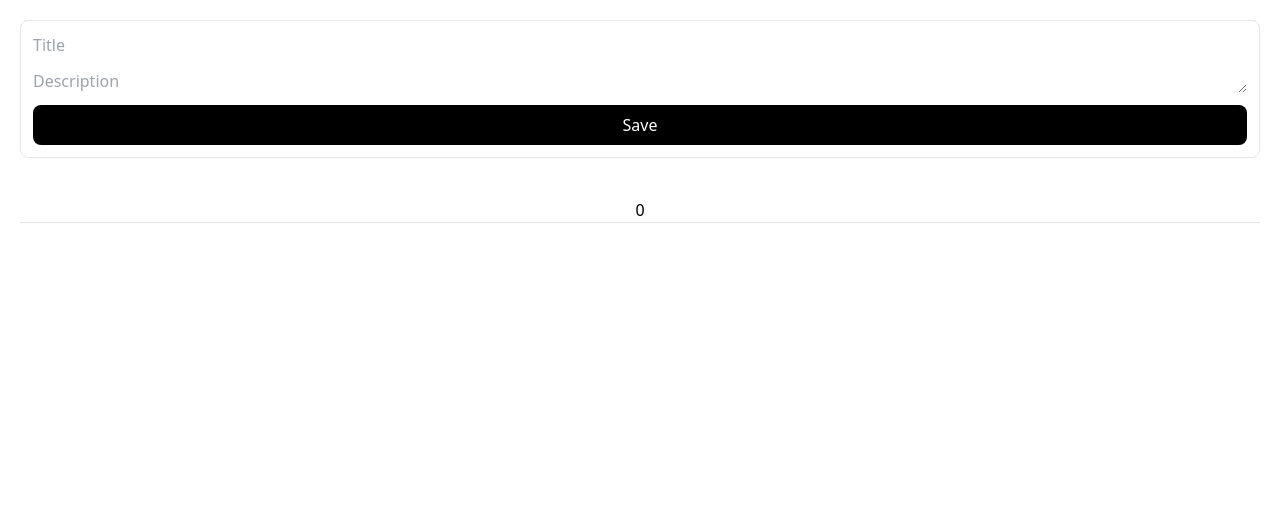
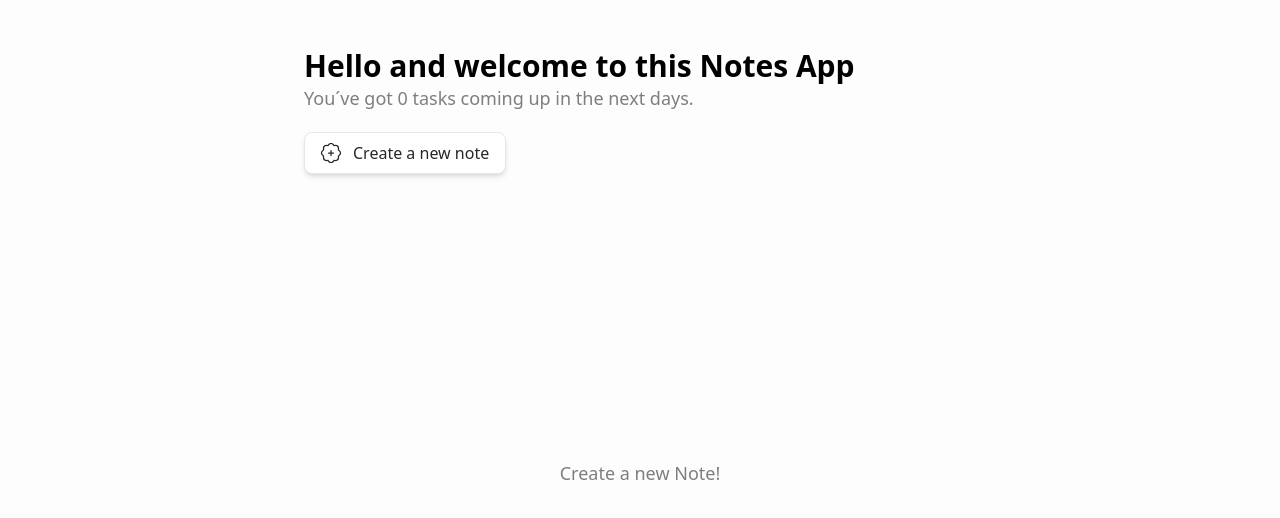
Before and after one commit to codewithsebas/Todo-List, a Next.js app: page / in a window 1280 px wide. Shown: the top 518 px of the page. Built offline with nearby package versions, Linux system fonts and the light colour scheme.

Commit message:
Redesign, Logic & Method DeleteAll

```diff
--- a/components/TaskForm.js
+++ b/components/TaskForm.js
@@ -4,8 +4,11 @@ import { addTask, updateTask } from "@/features/tasks/taskSlice";
 import { v4 as uuid } from "uuid";
 import { useEffect } from "react";
 import { useRouter } from "next/router";
+import { VscClose } from "react-icons/vsc";
+import { TbCircleCheck, TbCircleCheckFilled } from "react-icons/tb";
+import { RxReset } from "react-icons/rx";
 
-const TaskForm = () => {
+const TaskForm = ({ setNewTask }) => {
   // Function query /id/ Task
   const { push, query } = useRouter();
 
@@ -22,7 +25,7 @@ const TaskForm = () => {
   const handleChange = (e) => {
     const { name, value, type } = e.target;
 
-    const newValue = type === "radio" ? e.target.checked : value;
+    const newValue = type === "checkbox" ? e.target.checked : value;
 
     setTask({ ...task, [name]: newValue });
   };
@@ -41,11 +44,20 @@ const TaskForm = () => {
       );
     }
     push("/");
+    handleReset()
+  };
+
+  const handleReset = () => {
+    setTask({
+      title: "",
+      description: "",
+      completed: false,
+    });
   };
 
   useEffect(() => {
-    if(task.length === 0) {
-        push('/')
+    if (task.length === 0) {
+      push("/");
     }
     if (query.id) {
       setTask(tasks.find((task) => task.id === query.id));
@@ -55,51 +67,100 @@ const TaskForm = () => {
   return (
     <form
       onSubmit={handleSubmit}
-      className="border m-5 p-3 rounded-lg flex flex-col justify-center items-center"
+      className="w-full relative max-w-2xl bg-white border m-5 py-6 px-7 rounded-lg flex flex-col gap-4 items-start"
     >
-      <div className="w-full flex flex-col gap-3">
+      <h1 className="font-semibold text-3xl">New Note</h1>
+      <div className="flex flex-col gap-3 w-full h-full">
+        <div className="flex flex-col gap-1">
+          <label htmlFor="description" className="font-medium text-lg">
+            Title
+          </label>
           <input
-          className="outline-none"
+            className="outline-none text-base font-medium border py-2 px-3 rounded-md duration-200 focus:border-sky-200 placeholder:font-normal"
             type="text"
             onChange={handleChange}
             name="title"
-          placeholder="Title"
+            placeholder="Your title"
             value={task.title}
+            autoFocus
           />
+        </div>
+        <div className="flex flex-col gap-1">
+          <label htmlFor="description" className="font-medium text-lg">
+            Description
+          </label>
           <textarea
-          className="outline-none"
+            className="outline-none font-base font-medium border py-2 px-3 rounded-md w-full h-20 duration-200 focus:border-sky-200 placeholder:font-normal"
             name="description"
             onChange={handleChange}
             placeholder="Description"
+            maxLength="300"
             cols="10"
-          rows="1"
             value={task.description}
           ></textarea>
-        {query.id ? (
+        </div>
         <div className="flex gap-2">
             <input
-            id="published"
+              hidden
+              id="completed"
               className="peer/published"
-            type="radio"
+              type="checkbox"
               name="completed"
               value={task.completed}
-            checked={task.completed === true}
+              checked={task.completed}
               onChange={handleChange}
             />
+
           <label
-            htmlFor="published"
-            className="peer-checked/published:text-sky-500"
+            htmlFor="completed"
+            className="text-lg font-medium flex items-center gap-2 cursor-pointer"
           >
-            {task.completed === false ? 'Incomplete' : 'Complete'}
+            <div id="completed" className="text-2xl">
+              {task.completed === true ? (
+                <TbCircleCheckFilled />
+              ) : (
+                <TbCircleCheck />
+              )}
+            </div>
+            Completed
           </label>
         </div>
-        ) : null}
+        <div className="flex flex-row justify-between">
+          <button
+            onClick={handleReset}
+            type="reset"
+            className="w-full gap-3 flex basis-7 items-center justify-between shadow-md text-base bg-zinc-800 text-white  font-medium py-2 px-4 rounded-md duration-200 active:shadow-lg active:border-zinc-300 active:bg-zinc-700"
+          >
+            Reset <RxReset />
+          </button>
+          <button
+            disabled={!task.title || !task.description}
+            onClick={() => setNewTask(false)}
+            className={`flex-none items-center shadow-md text-base  font-medium py-2 px-4 rounded-md duration-200 active:shadow-lg
+            ${!task.title || !task.description ? 'bg-zinc-400 text-white cursor-not-allowed' : 'bg-zinc-800 text-white active:border-zinc-300 active:bg-zinc-700'}`}
+          >
+            {query.id ? "Update Note" : "Create Note"}
+          </button>
         </div>
-      <button disabled={!task.title || !task.description} className="mt-3 w-full bg-black px-7 rounded-lg py-2 text-white">
-        Save
+      </div>
+      <button
+        className="absolute right-4 top-4 text-xl"
+        onClick={() => {
+          setNewTask(false);
+          push("/");
+        }}
+        type="button"
+      >
+        <VscClose />
       </button>
     </form>
   );
 };
 
 export default TaskForm;
+
+{
+  /* <button disabled={!task.title || !task.description} className="mt-3 w-full bg-black px-7 rounded-lg py-2 text-white">
+        Save
+      </button> */
+}
--- a/components/TasksList.js
+++ b/components/TasksList.js
@@ -1,8 +1,11 @@
 import { useSelector, useDispatch } from "react-redux";
 import { deleteTask, updateTask } from "@/features/tasks/taskSlice";
 import { useRouter } from "next/router";
+import { TbEditCircle, TbEditCircleOff } from "react-icons/tb";
+import { MdDelete } from "react-icons/md";
+import { BsPatchCheckFill } from "react-icons/bs";
 
-const TasksList = () => {
+const TasksList = ({ setNewTask }) => {
   const { push } = useRouter();
   const dispatch = useDispatch();
 
@@ -19,43 +22,63 @@ const TasksList = () => {
   const tasks = useSelector((state) => state.tasks);
 
   return (
-    <div className="p-5 flex flex-col gap-3">
-      <h1 className="border-b text-center">{tasks.length}</h1>
+    <div className="w-full h-full max-w-2xl flex flex-col gap-3 pr-2">
       {tasks.map((task) => (
         <div
           key={task.id}
-          className= {`flex flex-col gap-3 border p-3 rounded-lg ${task.completed === false ? 'bg-white' : 'bg-slate-100'}`}
+          className={`flex flex-col gap-3 border py-3 px-4 rounded-lg shadow ${
+            task.completed === false ? "bg-white" : "bg-slate-100"
+          }`}
         >
           <div className="flex flex-col gap-3">
             <div
-              className={`${
+              className={`w-full h-full ${
                 task.completed === false ? "no-underline" : "line-through"
               }`}
             >
-              <h1 className="text-xl font-medium">{task.title}</h1>
-              <p>{task.description}</p>
+              <h1 className="text-lg font-medium">{task.title}</h1>
+              <p className="text-[#797979]">{task.description}</p>
             </div>
-            <p className={`py-2 border text-center rounded-lg ${task.completed === false ? 'bg-slate-100' : 'bg-green-200 border-black/30'}`}>
-              {task.completed === false ? "Incompleted" : "Completed"}
-            </p>
           </div>
           <div className="flex justify-between gap-3 w-full">
+            <div
+              className={`py-1 px-4 text-center rounded-md ${
+                task.completed === false
+                  ? "bg-slate-100"
+                  : "bg-zinc-800 text-white border-black/30"
+              }`}
+            >
+              {task.completed === false ? (
+                <div className="flex gap-2 items-center text-sm">
+                  Incompleted
+                </div>
+              ) : (
+                <div className="flex gap-2 items-center text-sm">
+                  <BsPatchCheckFill /> Completed
+                </div>
+              )}
+            </div>
+            <div className="flex items-center gap-3 text-2xl">
               {task.completed === false ? (
                 <button
-                onClick={() => handleUpdate(task.id)}
-                className="w-full rounded-md bg-black px-4 py-1 text-white"
+                  onClick={() => {
+                    setNewTask(true);
+                    handleUpdate(task.id);
+                  }}
+                  className="rounded-md text-zinc-600 active:text-zinc-800 hover:text-zinc-500 duration-200"
                 >
-                Update
+                  <TbEditCircle />
                 </button>
               ) : (
-              null
+                <TbEditCircleOff className="text-zinc-400 hover:text-zinc-500 duration-200 cursor-not-allowed" />
               )}
               <button
                 onClick={() => handleDelete(task.id)}
-              className={`w-full rounded-md px-4 py-2 text-white ${task.completed === false ? 'bg-black' : 'bg-black/50'}`}
+                className="rounded-md text-zinc-600 active:text-zinc-800 hover:text-zinc-500 duration-200"
               >
-              Delete
+                <MdDelete />
               </button>
+            </div>
           </div>
         </div>
       ))}
--- a/package.json
+++ b/package.json
@@ -18,6 +18,7 @@
     "postcss": "8.4.21",
     "react": "^18.2.0",
     "react-dom": "18.2.0",
+    "react-icons": "^4.8.0",
     "react-redux": "8.0.5",
     "tailwindcss": "3.3.1",
     "uuid": "^9.0.0"
--- a/pages/index.js
+++ b/pages/index.js
@@ -1,12 +1,70 @@
 import TaskForm from "@/components/TaskForm";
 import TasksList from "@/components/TasksList";
+import { useDispatch, useSelector } from "react-redux";
+import { BsPatchPlus } from "react-icons/bs";
+import { MdDeleteSweep } from "react-icons/md";
+import { useState } from "react";
+import Head from "next/head";
+import { deleteTaskAll} from "@/features/tasks/taskSlice";
 
 const Home = () => {
+  const tasks = useSelector((state) => state.tasks);
+  const [newTask, setNewTask] = useState(false);
+
+  const dispatch = useDispatch();
+
+  const handleDeleteAll = () => {
+    dispatch(deleteTaskAll());
+  };
   return (
-    <main>
-      <TaskForm />
-      <TasksList />
-    </main>
+    <>
+      <Head>
+        <title>Notes App!</title>
+      </Head>
+      <main className="bg-[#fdfdfd] w-full h-screen flex flex-col gap-5 justify-start items-center px-4">
+        <nav className="w-full max-w-2xl mt-12">
+          <h1 className="font-semibold text-3xl">
+            Hello and welcome to this Notes App
+          </h1>
+          <p className="text-lg text-black/50 font-medium">
+            You´ve got {tasks.length} tasks coming up in the next days.
+          </p>
+        </nav>
+        <div className="w-full flex justify-between max-w-2xl pr-2">
+          <button
+            onClick={() => setNewTask(!newTask)}
+            className="bg-white flex gap-3 items-center shadow-md text-base text-zinc-800  font-medium py-2 px-4 rounded-lg duration-200 active:shadow-lg active:border-zinc-300 border"
+          >
+            <BsPatchPlus className="text-xl" />
+            <p>Create a new note</p>
+          </button>
+          {tasks.length >= 1 && (
+            <button onClick={() => handleDeleteAll(tasks)} className="flex gap-3 items-center text-sm bg-zinc-800 text-white  font-medium px-4 rounded-md duration-200 active:bg-zinc-700">
+              <MdDeleteSweep className="text-xl" />
+              <p>Clear all</p>
+            </button>
+          )}
+        </div>
+        <div
+          className={`absolute bg-zinc-950/30 w-full h-full flex justify-center items-center duration-200 ${
+            newTask
+              ? "pointer-events-auto opacity-100"
+              : "pointer-events-none opacity-0"
+          }`}
+        >
+          <TaskForm setNewTask={setNewTask} />
+        </div>
+        <div className="w-full h-full max-w-2xl mb-12 overflow-auto">
+          {tasks.length === 0 ? (
+            <p className="w-full h-full flex items-center justify-center text-lg text-black/50 font-medium">
+              Create a new Note!{" "}
+            </p>
+          ) : (
+            <TasksList setNewTask={setNewTask} />
+          )}
+        </div>
+      </main>
+    </>
   );
 };
 
--- a/styles/globals.css
+++ b/styles/globals.css
@@ -1,27 +1,16 @@
 @tailwind base;
 @tailwind components;
 @tailwind utilities;
-/*
-:root {
-  --foreground-rgb: 0, 0, 0;
-  --background-start-rgb: 214, 219, 220;
-  --background-end-rgb: 255, 255, 255;
+
+::-webkit-scrollbar{
+  width: 6px;
 }
-
-@media (prefers-color-scheme: dark) {
-  :root {
-    --foreground-rgb: 255, 255, 255;
-    --background-start-rgb: 0, 0, 0;
-    --background-end-rgb: 0, 0, 0;
-  }
+::-webkit-scrollbar-track{
+  background-color: #00000009;
+  border: 1px solid #0000000c;
+  border-radius: 10px;
 }
-
-body {
-  color: rgb(var(--foreground-rgb));
-  background: linear-gradient(
-      to bottom,
-      transparent,
-      rgb(var(--background-end-rgb))
-    )
-    rgb(var(--background-start-rgb));
-} */
+::-webkit-scrollbar-thumb{
+  background-color: #00000025;
+  border-radius: 10px;
+}
```
Also changed, not shown: features/tasks/taskSlice.js (+6 -1 lines), 1 other file (tests, documents, lock files or other folders). Lines whose indentation alone changed are shown as unchanged.
